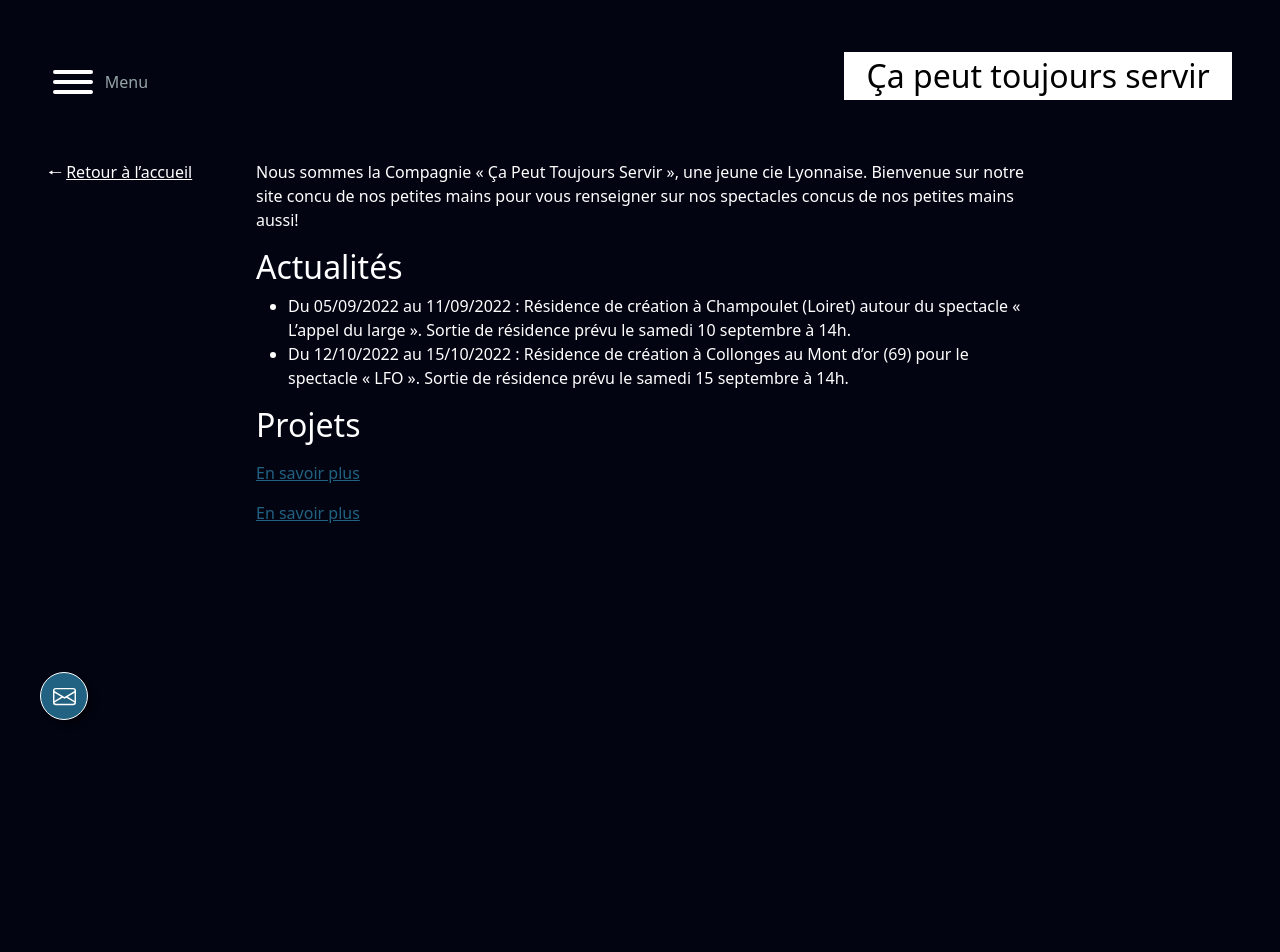
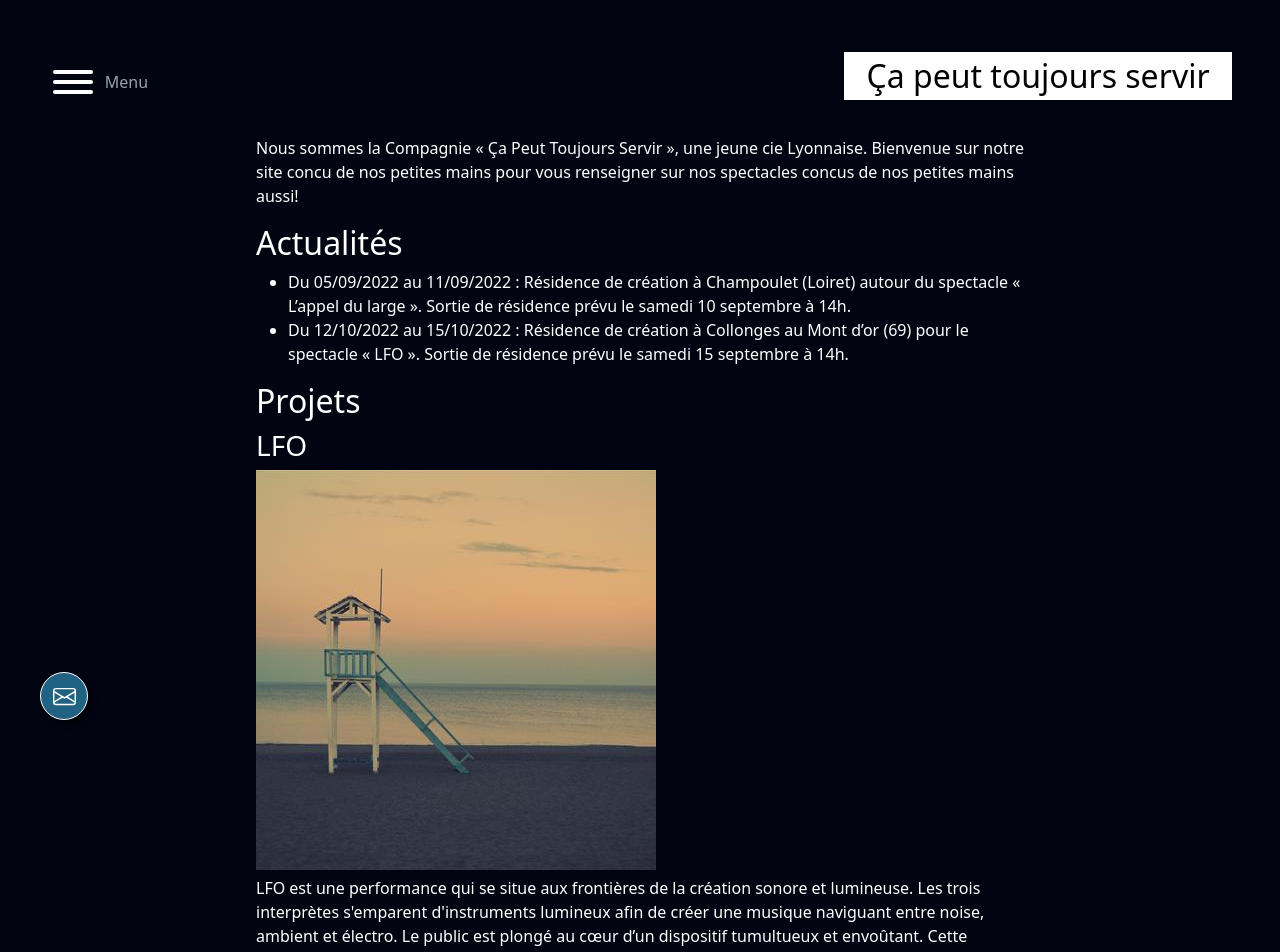
Before and after one commit to TomDep/ca-peut-toujours-servir, a Next.js app: page / in a window 1280 px wide. Shown: the top 952 px of the page. Before the commit the page ends 800 px from the top, so only its background shows below. Built offline with nearby package versions, Linux system fonts and the light colour scheme.

Commit message:
Updating files to work with new utility functions

```diff
--- a/pages/index.js
+++ b/pages/index.js
@@ -1,4 +1,4 @@
-import { getAllProjects } from "../lib/projects"
+import { getProjectsProperties } from "../lib/projects"
 import { getNews } from "../lib/news";
 
 import Link from "next/link";
@@ -7,7 +7,7 @@ import Header from "../components/header"
 import Layout from "../components/layout";
 
 export async function getStaticProps() {
-  const projects = getAllProjects();
+  const projects = getProjectsProperties();
   const news = getNews();
 
   return {
@@ -22,7 +22,7 @@ export default function Home({ projects, news }) {
   return (
     <>
       <Header></Header>
-      <Layout>
+      <Layout home>
 
         <p>
           Nous sommes la Compagnie « Ça Peut Toujours Servir », une jeune cie Lyonnaise.
@@ -42,9 +42,9 @@ export default function Home({ projects, news }) {
 
 
         <h2>Projets</h2>
-          {projects.map(({ id, title, description, illustration }) => (
+          {projects.map(({ id, name, description, illustration }) => (
             <div key={id}>
-              <h3>{title}</h3>
+              <h3>{name}</h3>
 
               {/* Illustration image */
               illustration ? (
--- a/projects.json
+++ b/projects.json
@@ -3,7 +3,7 @@
         {
             "id": "LFO",
             "name": "LFO",
-            "illustration": "/galerie/LFO/illustration.jpg",
+            "illustration": "galerie/LFO/illustration.jpg",
             "description": [
                 "LFO est une performance qui se situe aux frontières de la création sonore et lumineuse. Les trois interprètes s'emparent d'instruments lumineux afin de créer une musique naviguant entre noise, ambient et électro. Le public est plongé au cœur d’un dispositif tumultueux et envoûtant. Cette expérience immersive explore les liens qui se tissent entre la vue et l’ouïe.",
                 "Ce concert performatif explore l’hybridation des disciplines, chaque artiste-interprète apporte un regard différent selon son médium et ses singularités. Ainsi l’appropriation de la lumière est multiple, jeux d’ombre et flashs lumineux deviennent source de matière sonore. À l’aide de petits systèmes inventés et bricolés un jeu se crée entre les lampes et les musiciens, ils peuvent leur donner une voix ou dialoguer avec elles. Toute cette machinerie sculpte l’espace et évolue suivant les lieux rencontrés."
@@ -19,7 +19,7 @@
         }, {
             "id": "l-appel-du-large",
             "name": "L'appel du large",
-            "illustration": "/galerie/l-appel-du-large/illustration.jpg",
+            "illustration": "galerie/l-appel-du-large/illustration.jpg",
             "description": [
                 "La mer s’est enveloppée d’une parure de plastique, mais les sons emblématiques demeurent : l’éclat des vagues sur les rochers, l’effervescence de l’écume sur le rivage, le craquement d’une lame de fond au cœur de la tempête. L’Appel Du Large est l’exploration d’un univers marin imaginaire créé à partir du plastique. La matière et les objets en sont les protagonistes ; ils sont mis en jeu aussi bien de manière sonore que visuelle.",
                 "Le plateau tout entier devient une marionnette mécanique afin que les deux bruiteurs/manipulateurs guident le public au delà du rivage, en pleine mer ou dans les fonds marins. Les spectateurs sont placés au centre du dipositif afin d’apprécier au mieux ce microcosme."
```
